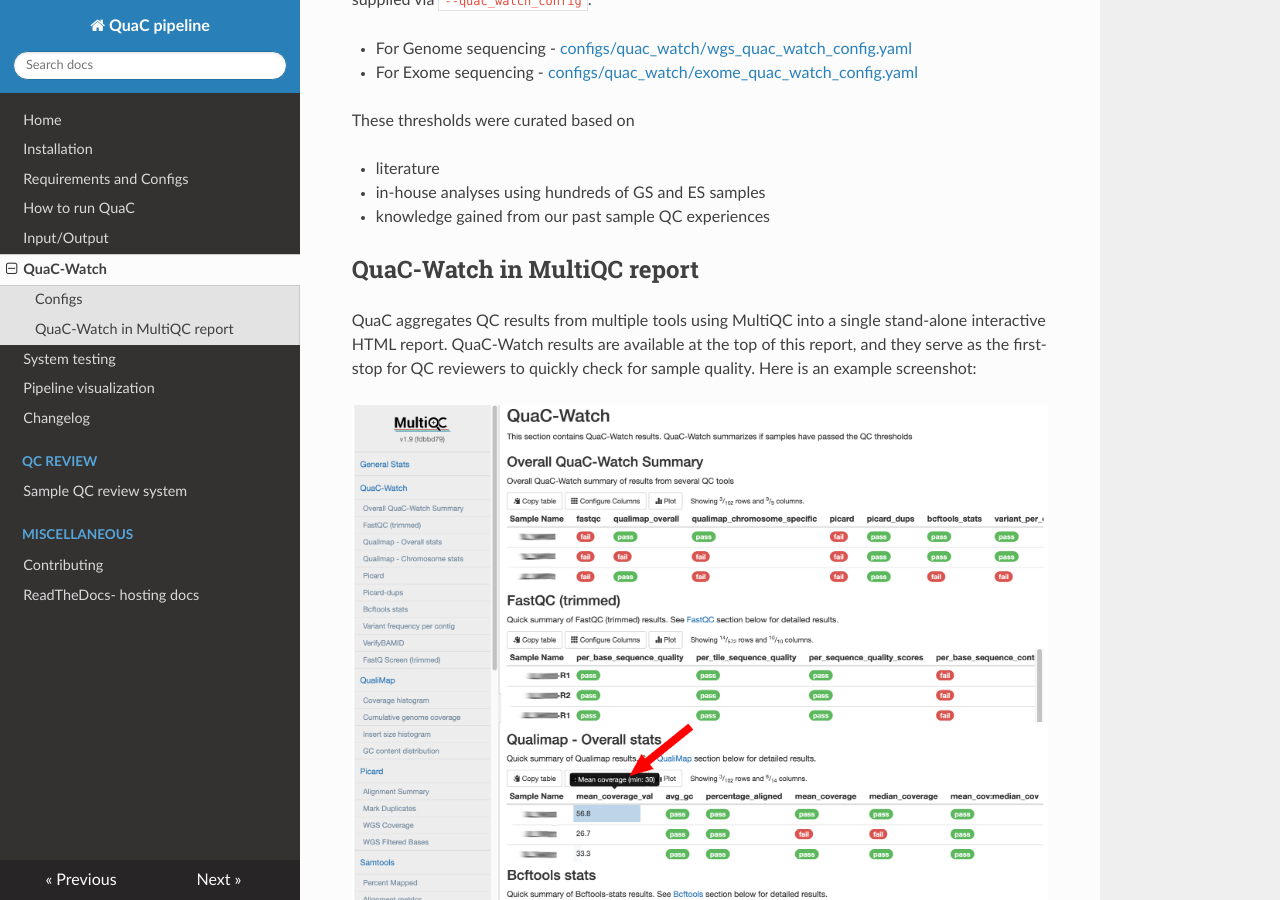
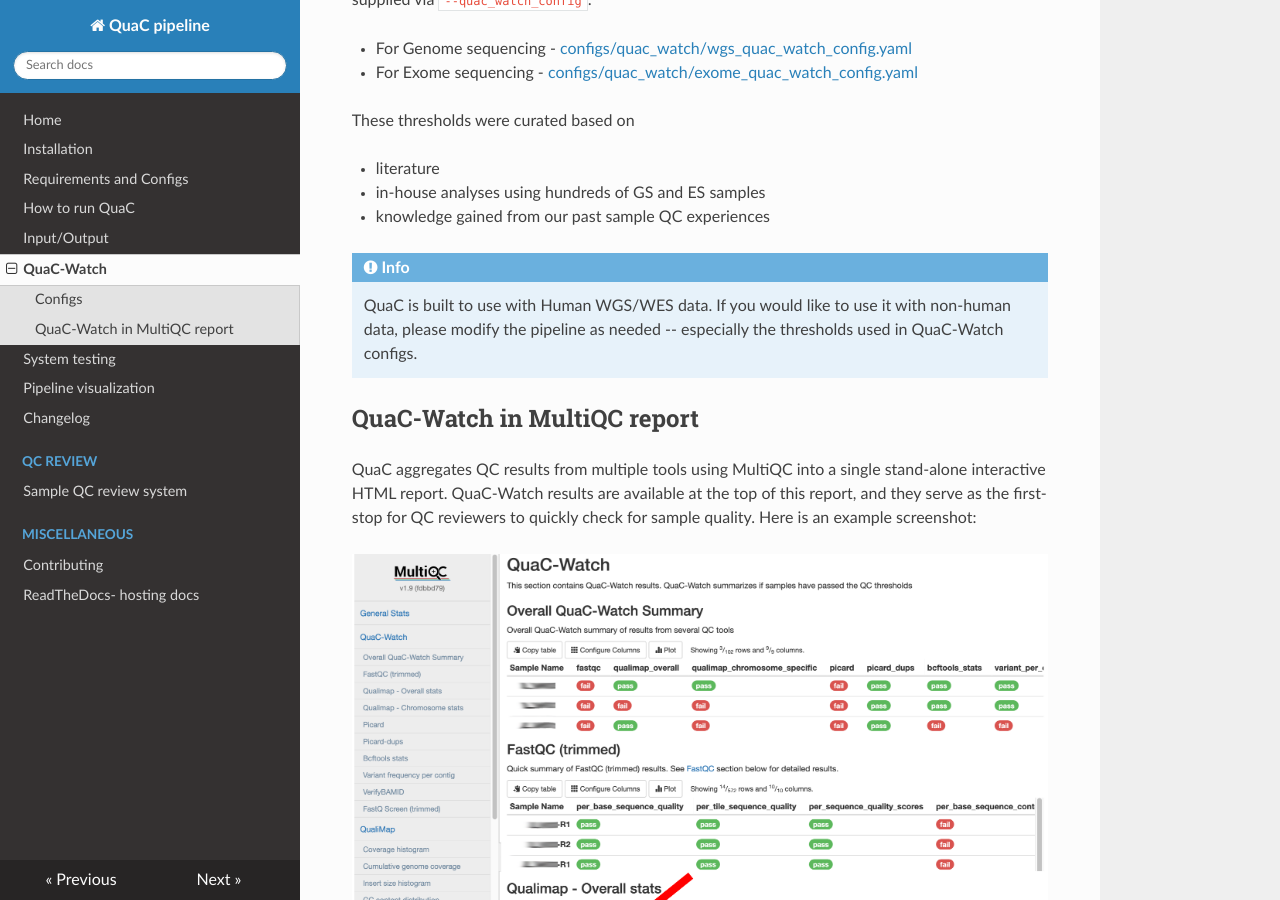
Before and after one commit to uab-cgds-worthey/quac, an MkDocs documentation site: the page built from docs/quac_watch.md, in a window 1280 px wide and 900 px high, scrolled down 397 px. Built offline with MkDocs 1.6.1, drawn with Linux system fonts in a browser that asks for light colours; nearby versions of some CDN libraries.

Commit message:
adds that quac is built for human data

```diff
--- a/docs/quac_watch.md
+++ b/docs/quac_watch.md
@@ -20,6 +20,10 @@ These thresholds were curated based on
 * knowledge gained from our past sample QC experiences
 
 
+!!! info
+
+    QuaC is built to use with Human WGS/WES data. If you would like to use it with non-human data, please modify the pipeline as needed -- especially the thresholds used in QuaC-Watch configs.
+
 ## QuaC-Watch in MultiQC report
 
 QuaC aggregates QC results from multiple tools using MultiQC into a single stand-alone interactive HTML report. QuaC-Watch results are available at the top of this report, and they serve as the first-stop for QC reviewers to quickly check for sample quality. Here is an example screenshot:
```
Also changed, not shown: README.md (+4 -0 lines).
